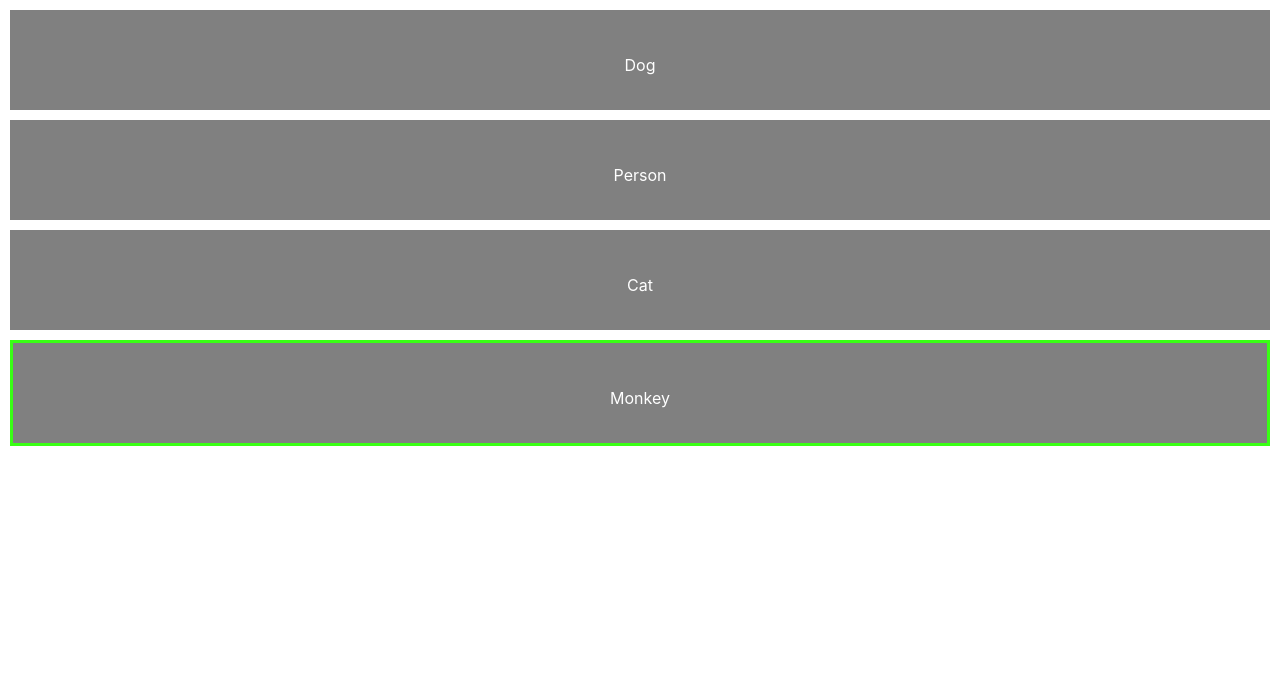
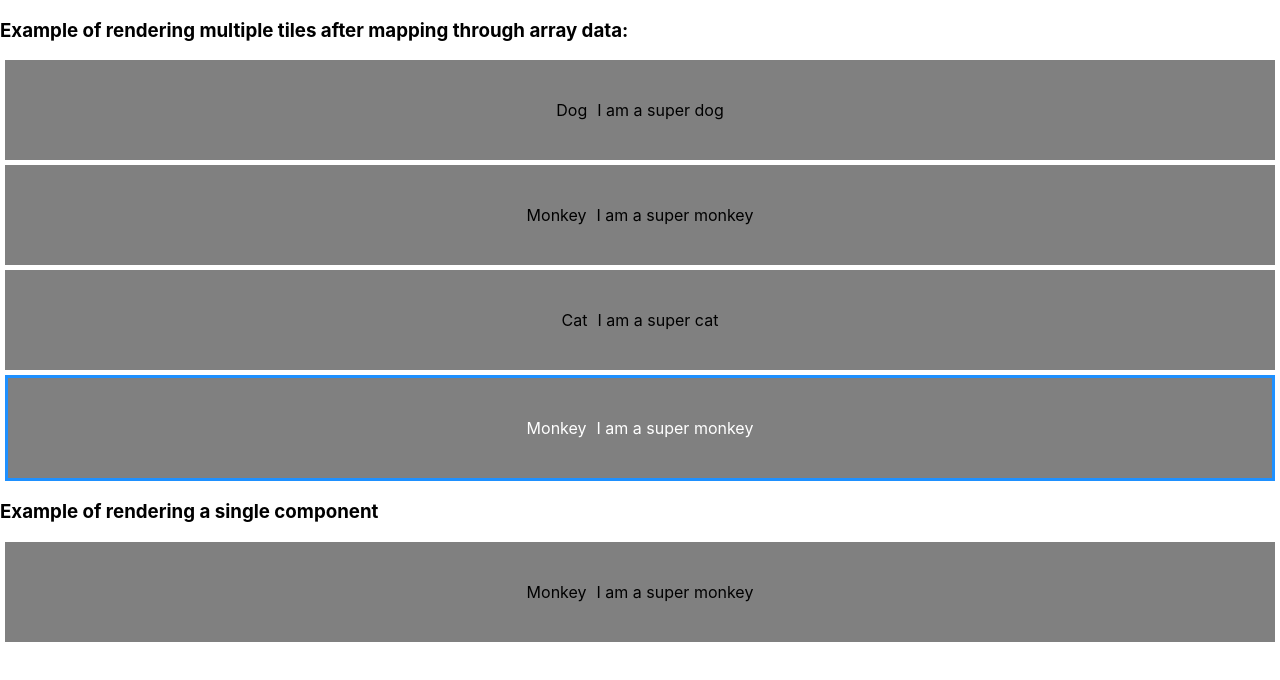
Before and after one commit to zcrowellTechtonic/react-border-click, a React (Create React App) app: page / in a window 1280 px wide. Shown: the top 680 px of the page. Built offline with nearby package versions, Linux system fonts and the light colour scheme.

Commit message:
Example using react hook to keep track of applying style to component

```diff
--- a/src/App.js
+++ b/src/App.js
@@ -1,7 +1,5 @@
 import React from 'react';
 import HelloWorld from './components/HelloWorld'
-import './App.css';
-
 
 function App() {
   return (
--- a/src/components/HelloWorld.js
+++ b/src/components/HelloWorld.js
@@ -1,38 +1,97 @@
 /** @jsx jsx */
 import { useState } from "react";
 import { jsx } from "@emotion/core";
-import styles from "./HelloWorldStyles.js";
 import Tile from "./Tile.js";
-// Simple array to get us started and start seeing what we can do
-const peopleArray = [
-  { id: 1, name: "Dog" },
-  { id: 2, name: "Person" },
-  { id: 3, name: "Cat" }
+// Our starting with an array of multiple animal objects
+const allAnimals = [
+  { id: 1, name: "Dog", description: "I am a super dog" },
+  { id: 2, name: "Monkey", description: "I am a super monkey" },
+  { id: 3, name: "Cat", description: "I am a super cat" }
 ];
-const singlePerson = {id: 4, name: "Monkey"}
-peopleArray.push(singlePerson)
+// Our starting current animal
+const currentAnimal = { id: 2, name: "Monkey" };
+console.log("Current animal", currentAnimal)
+// Using find to match our current animal to an animal object in the allAnimals array
+const matchedAnimal = allAnimals.find(matched => matched.name === currentAnimal.name)
+console.log("Matched animal in allAnimals", matchedAnimal);
+/*
+Using Object.assign and spread operator. First we copy matchedAnimal as the first object,
+then we assign the id key a new value of 4. This is to avoid the duplicate key error
+while mapping through or data that is being passed to our tile component.
+*/
+const assigningID = Object.assign({...matchedAnimal}, {id: 4})
+console.log("Copying matched object and assigning a different ID", assigningID)
+// After finding and assigning our object a new ID. We push the object into the allAnimals array
+allAnimals.push(assigningID);
 // Funcitonal component that has been exported and then imported into App.js
-function HelloWorld() {
-// React hook that keeps a small bit of state for us
-  const [border, setBorder] = useState(3);
-// Logging what our constant of border contains
+const HelloWorld = () => {
+  // React hook that keeps a small bit of state for us.
+  const [border, setBorder] = useState(allAnimals.length - 1);
+  /*
+  the length of the array that we're mapping through minus one. Length will give us the total length of
+  the array starting at one. But arrays are counted starting at 0. By using the - 1 we get the true length of the
+  array.
+
+  Example.
+  const numbersArray = [1,2,3,4,5,6]
+  the real location of each number in the numbersArray is [0,1,2,3,4,5]
+
+  if you were to console log console.log(numbersArray.length) it would return 6
+
+  if we want to LAND on the last element in an array we can use length - 1
+
+  Example.
+
+  numbersArray.length - 1 will be 5. Giving us the tru position of the last element in the array.
+  */
+
+  // Logging what our constant of border contains
   console.log("Index of list passed to border", border);
+  return (
+    // Main div holding a single version of the tile and a mapped through version
+      <div>
+        {/* Mapping through the allAnimals array and sending the mapped data
+            in the animal prop. Also sending the index of items in the array and
+            border as props.
+         */}
+         <h3>Example of rendering multiple tiles after mapping through array data:</h3>
+        {allAnimals.map((animal, index) => (
+          /*
+          As we map through we are setting the key to the id in each object.
+          This is why we assigned the object we pushed into our allAnimals array a new id.
+          If react sees a duplicate id it will throw an error.
 
-  return (
-    peopleArray.map((person, index) => (
-    <div
-      key={person.id}
-      onClick={() => setBorder(index)}
-      css={border === index ? styles.hotdog : styles.notHotdog}
-    >
+          We are setting an onClick event on the div that is holding our mapped through tile
+          component. Everytime we click the div. It will set the number in border to equal the clicked
+          on tiles index and send it into the tile component as a prop called border.
+
+          This is used to check the index and apply a style.
+          */
+          <div key={animal.id} onClick={() => setBorder(index)}>
+            <Tile
+              key={animal.id}
+              animal={animal}
+              index={index}
+              border={border}
+            />
+          </div>
+        ))}
         {/*
-        Tile component gets imported, peopleArray is mapped through and mapped data is sent into Tile component
-        */}
-      <Tile key={person.id} person={person} />
+        This is an example of rendering a single tile component.
+        We pass our matchedAnimal object that contains the data needed for a single tile
+        instead of mapping through an array. We set border to "none" because in our tile
+        component it is comparing index to borer. If we send nothing for the border prop
+        then they will both equal undefined which will mean they actually DO equal eachother.
 
-    </div>)
-  ));
+        If you send no border prop the values in the console will both change to undefined which
+        means the style with the border will be applied.
 
-}
+        Remove the border={"none"} prop and notice how the single tile will now have a blue border.
+         */}
+         <h3>Example of rendering a single component</h3>
+        <Tile animal={matchedAnimal} border={"none"}></Tile>
+      </div>
+  );
+};
 
 export default HelloWorld;
--- a/src/components/HelloWorldStyles.js
+++ /dev/null
@@ -1,14 +0,0 @@
-import { css, jsx } from '@emotion/core'
-
-const styles = {
-    hotdog : css`
-    border: 3px solid #39ff14;
-    cursor: pointer;
-    margin: 10px;
-`,
-    notHotdog : css`
-    cursor: pointer;
-    margin: 10px;
-`
-}
-export default styles
--- a/src/components/Tile.js
+++ b/src/components/Tile.js
@@ -2,10 +2,16 @@
 import { jsx } from "@emotion/core";
 import styles from "./TileStyles.js";
 
-function Tile({ person }) {
+function Tile({ animal, border, index }) {
+  console.log("Border value", border, "Index value", index)
   return(
-  <div css={styles.hot}>
-    <span css={styles.not}>{person.name}</span>
+  /* When the onClick event in our parent component happens.
+  It is sent here. The ternary checks if the current item equals it's index.
+  If it does then a certain style is applied. If it does not. A default style is applied.
+  */
+  <div css={border === index ? styles.hot : styles.not}>
+    <span css={styles.not}>{animal.name}</span>
+    <span css={styles.not}>{animal.description}</span>
   </div>
     )
 }
--- a/src/components/TileStyles.js
+++ b/src/components/TileStyles.js
@@ -8,11 +8,18 @@ const styles = {
      display: flex;
      justify-content: center;
      align-items: center;
+     border: 3px solid dodgerblue;
+     color: white;
+     margin: 5px;
 `,
     not : css`
-    cursor: pointer;
-    margin-top: 10px;
-    color: white;
+    text-align: center;
+    background-color: grey;
+    height: 100px;
+    display: flex;
+    justify-content: center;
+    align-items: center;
+    margin: 5px;
 `
 }
 export default styles
```
Also changed, not shown: src/App.css (deleted).
